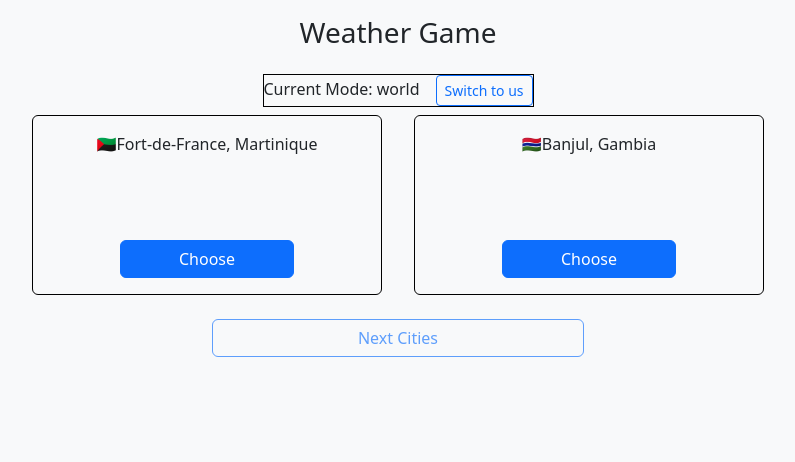
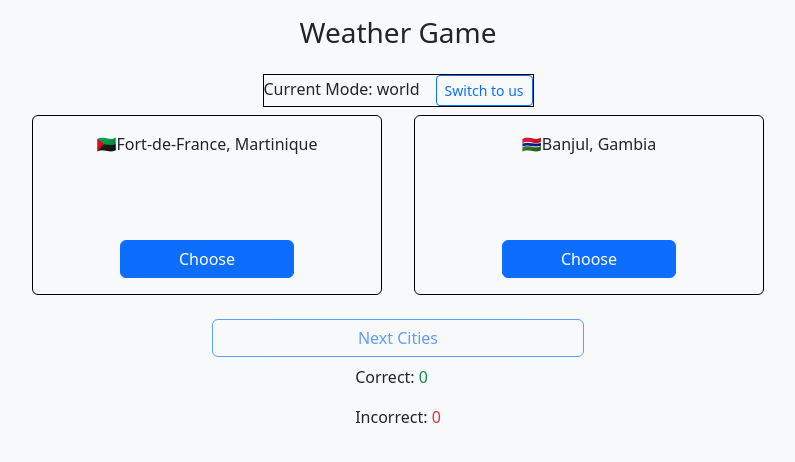
Before and after one commit to csgomez/react-climate-guess, a React (Vite) app: page / in a window 1280 px wide. Shown: the top 462 px of the page, without its empty margins (242-1037 px from the left). Built offline with nearby package versions, Linux system fonts and the light colour scheme; no server answers.

Commit message:
Added a score tracking component

```diff
--- a/src/App.tsx
+++ b/src/App.tsx
@@ -3,9 +3,10 @@ import worldCountryCapitals from './data/world_country_capitals.json';
 import usStateCapitals from './data/us_state_capitals.json';
 import { getTwoRandomCities } from './utils';
 import { fetchTemperatureByCity } from './services/geoweather';
-import { GameMode, City } from './types';
+import { GameMode, City, Score } from './types';
 import GameModeSelector from './components/GameModeSelector';
 import CityCard from './components/CityCard';
+import ScoreStats from './components/ScoreStats';
 // import './App.css';
 
 const citiesData = {
@@ -18,6 +19,7 @@ function App() {
   const [currentCities, setCurrentCities] = useState<City[]>([]);
   const [temps, setTemps] = useState<number[]>([]);
   const [selectedCity, setSelectedCity] = useState<City | null>(null);
+  const [score, setScore] = useState<Score>({ correct: 0, incorrect: 0 });
   const warmerCity = getWarmerCity();
   const isWaitingForPlayer = selectedCity === null;
 
@@ -60,6 +62,15 @@ function App() {
     setCurrentGameMode((prev) => (prev === 'world' ? 'us' : 'world'));
   };
 
+  const handleSelectCity = (city: City) => {
+    setSelectedCity(city);
+    if (city === warmerCity) {
+      setScore((prev) => ({ ...prev, correct: prev.correct + 1 }));
+    } else {
+      setScore((prev) => ({ ...prev, incorrect: prev.incorrect + 1 }));
+    }
+  };
+
   return (
     <div className="text-center">
       <header className="py-3">
@@ -76,7 +87,7 @@ function App() {
               key={index}
               city={city}
               temperature={temps[index]}
-              onSelectCity={setSelectedCity}
+              onSelectCity={handleSelectCity}
               selectedCity={selectedCity}
               warmerCity={warmerCity}
             />
@@ -93,6 +104,7 @@ function App() {
             Next Cities
           </button>
         </div>
+        <ScoreStats score={score} />
       </main>
     </div>
   );
--- a/src/components/CityCard.css
+++ b/src/components/CityCard.css
@@ -1,5 +1,9 @@
 .flagEmoji {
   font-family: Inter, system-ui, Avenir, Helvetica, Arial, sans-serif;
+}
+
+.cityCard {
+  height: 180px;
 }
 
 .cityCard:first-child {
@@ -9,7 +13,6 @@
 @media (min-width: 768px) {
   .cityCard {
     width: 350px;
-    height: 180px;
   }
 
   .cityCard:first-child {
--- a/src/components/CityCard.tsx
+++ b/src/components/CityCard.tsx
@@ -42,7 +42,7 @@ const CityCard = ({
         <span className="flagEmoji">{city.flag}</span>
         {city.name}, {city.location}
       </p>
-      <p> {hasTemperature && `${temperature}°F`}</p>
+      <p> {isWaitingForPlayer ? '' : `${temperature}°F`}</p>
       <div className="d-grid col-6 mx-auto">
         <button
           className={`btn ${
--- /dev/null
+++ b/src/components/ScoreStats.tsx
@@ -0,0 +1,19 @@
+import { Score } from '../types';
+
+interface ScoreProps {
+  score: Score;
+}
+const ScoreStats = ({ score }: ScoreProps) => {
+  return (
+    <div className="d-inline-block text-start">
+      <p>
+        Correct: <span className="text-success">{score.correct}</span>
+      </p>
+      <p>
+        Incorrect: <span className="text-danger">{score.incorrect}</span>
+      </p>
+    </div>
+  );
+};
+
+export default ScoreStats;
--- a/src/types.ts
+++ b/src/types.ts
@@ -10,3 +10,8 @@ export type City = {
   flag?: string; // emoji flag
   temp?: number; // in fahrenheit
 };
+
+export type Score = {
+  correct: number;
+  incorrect: number;
+};
```
